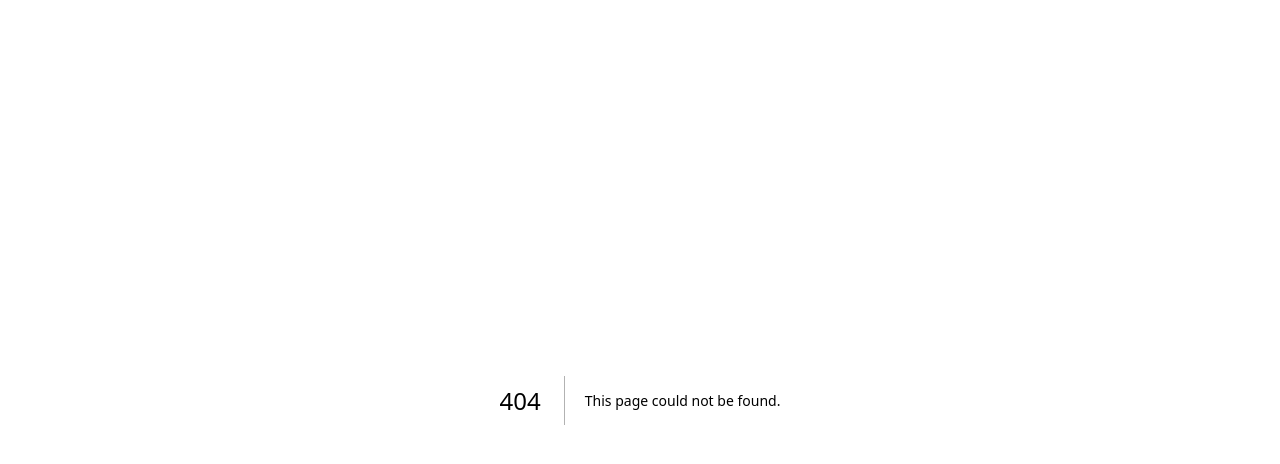
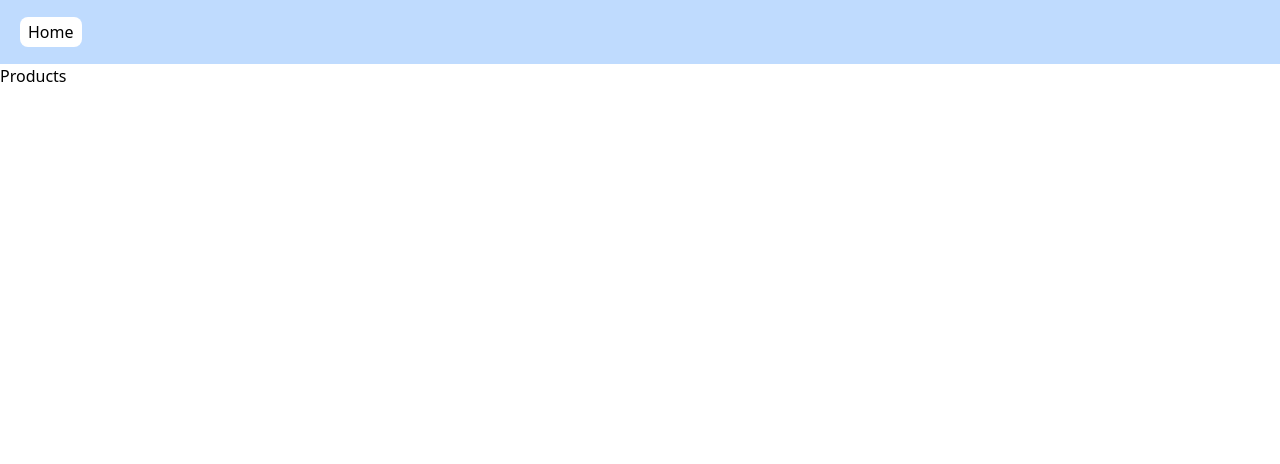
Before and after one commit to milaoktay/bike-rental, a Next.js app: page /products in a window 1280 px wide. Before the commit this address had no page. Shown: the top 464 px of the page. Built offline with nearby package versions, Linux system fonts and the light colour scheme.

Commit message:
supabase set

```diff
--- /dev/null
+++ b/app/Header.tsx
@@ -0,0 +1,14 @@
+import Link from "next/link";
+import React from "react";
+
+const Header = () => {
+  return (
+    <header className="p-5 bg-blue-200">
+      <Link href="/" className="px-2 py-1 bg-white rounded-lg">
+        Home
+      </Link>
+    </header>
+  );
+};
+
+export default Header;
--- a/app/layout.tsx
+++ b/app/layout.tsx
@@ -1,12 +1,18 @@
+import "../styles/globals.css";
+import Header from "./Header";
+
 export default function RootLayout({
   children,
 }: {
-  children: React.ReactNode
+  children: React.ReactNode;
 }) {
   return (
     <html>
       <head />
-      <body>{children}</body>
+      <body>
+        <Header />
+        {children}
+      </body>
     </html>
-  )
+  );
 }
--- a/app/page.tsx
+++ b/app/page.tsx
@@ -1,4 +1,5 @@
 import React from "react";
+import { supabase } from "../utils/supabase";
 
 const App = () => {
   return <div>App, homeeeee</div>;
--- /dev/null
+++ b/app/products/ProductCard.tsx
@@ -0,0 +1,7 @@
+import React from "react";
+
+const ProductCard = () => {
+  return <div>ProductCard</div>;
+};
+
+export default ProductCard;
--- /dev/null
+++ b/app/products/page.tsx
@@ -0,0 +1,7 @@
+import React from "react";
+
+const Products = () => {
+  return <div>Products</div>;
+};
+
+export default Products;
--- a/package.json
+++ b/package.json
@@ -6,6 +6,7 @@
     "start": "next start"
   },
   "dependencies": {
+    "@supabase/supabase-js": "^2.1.1",
     "next": "latest",
     "react": "18.2.0",
     "react-dom": "18.2.0"
```
Also changed, not shown: utils/supabase.js (added, +7 -0 lines), tools.ts (added), typings.d.ts (added), 1 other file (tests, documents, lock files or other folders).
